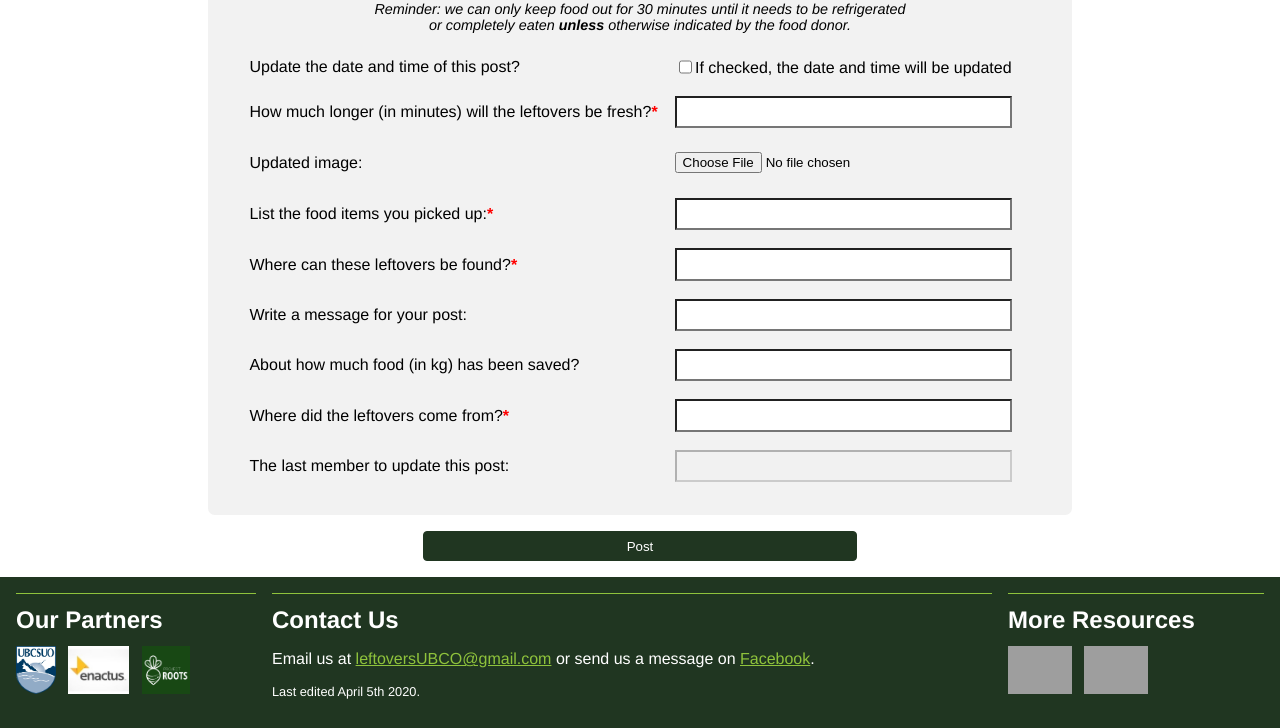
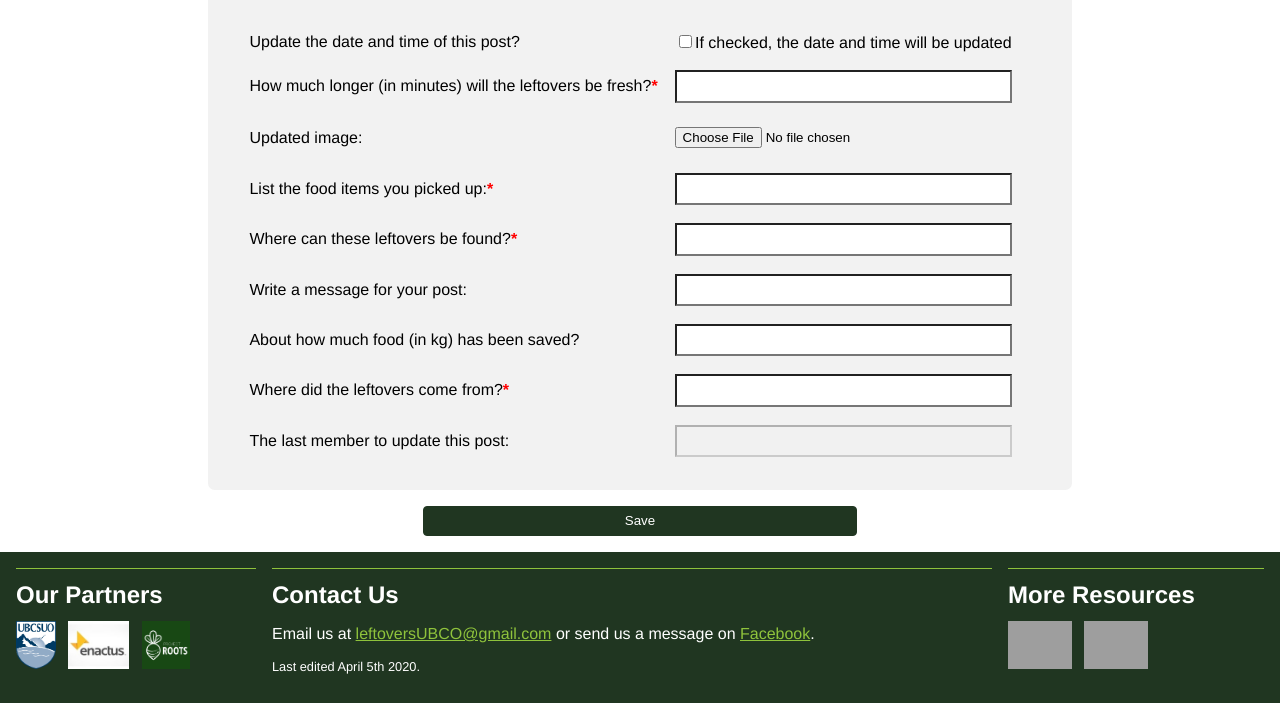
Before and after one commit to vnajack/COSC360-Leftovers-Website, a PHP site: page /editFoodPost.php?postID=1 in a window 1280 px wide. Shown: the part 740-1468 px from the top of the page. After the commit the page ends 1443 px from the top, so only its background shows below. Run offline with PHP 8.4, Linux system fonts and the light colour scheme; the visitor is signed in with stand-in values (Sample User, id 1); data that the repository does not hold is empty; grey boxes are pictures that could not be loaded.

Commit message:
Update editFoodPost.php

```diff
--- a/ProjectStep3/editFoodPost.php
+++ b/ProjectStep3/editFoodPost.php
@@ -152,11 +152,10 @@
 
   <form id="foodPost" name="updatePost" method="POST"  enctype="multipart/form-data" action="<?php echo htmlspecialchars($_SERVER["PHP_SELF"]);?>">
     <h1>Update the Leftovers Post</h1>
+    <p class="reminder">Reminder: we can only keep food out for 30 minutes until it needs to be refrigerated or completely eaten <strong>unless</strong> otherwise indicated by the food donor.</p>
     <p><span class="important-notice"> An asterisk (*) indicates a required field.</span></p>
     <fieldset>
       <img src="<?php echo $uploads_dir; ?>" alt="<?php echo $postFoodItems; ?>">
-      <p><strong>Please fill out the following details to update the leftovers post.</strong></p>
-      <p class="reminder center-text">Reminder: we can only keep food out for 30 minutes until it needs to be refrigerated<br>or completely eaten <strong>unless</strong> otherwise indicated by the food donor.</p>
       <table class="tableFieldset">
         <tr>
           <th><label>Update the date and time of this post?</label></th>
@@ -205,7 +204,7 @@
         </tr>
       </table>
     </fieldset>
-    <input id="postFoodDrop" type="submit" value="Post">
+    <input id="postFoodDrop" type="submit" value="Save">
   </form>
 
   <?php
```
